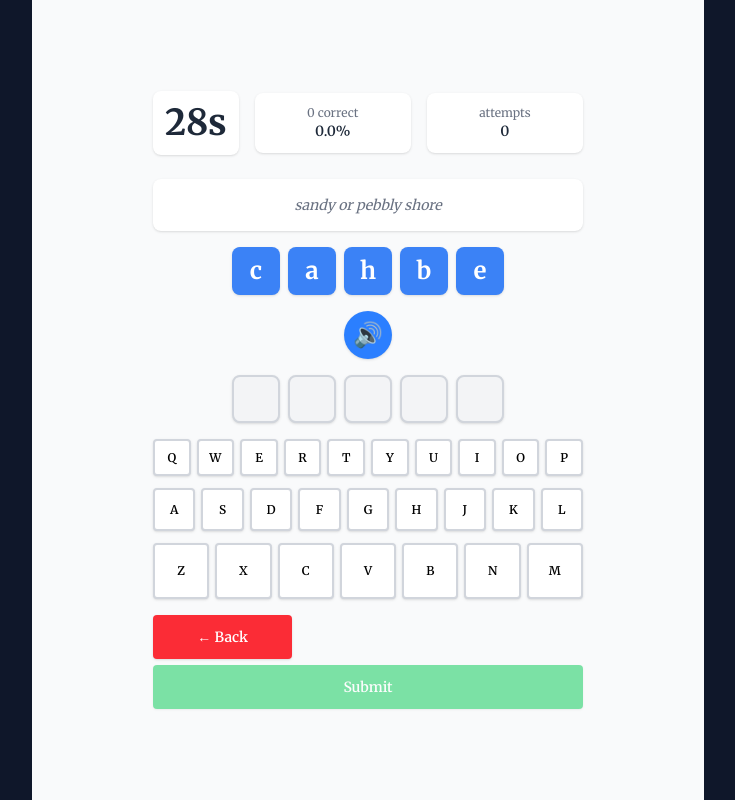
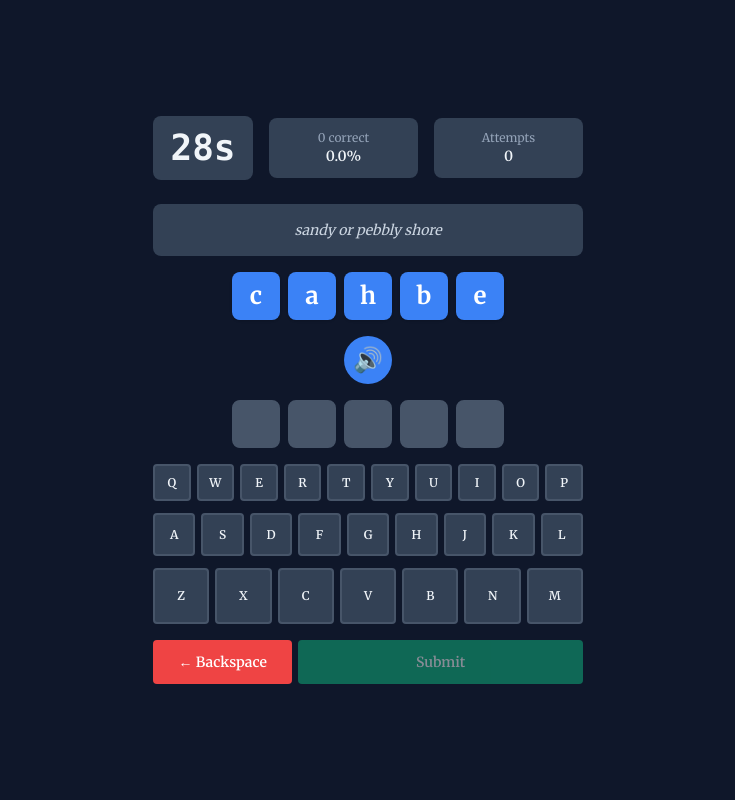
Before and after one commit to imballinst/atoyr, a React (Vite) app in the folder packages/client/: page / in a window 1280 px wide. Both pictures are taken after a click on the button "Start Game". Shown: the whole page, without its empty margins (272-1007 px from the left). Built offline with nearby package versions, Linux system fonts and the light colour scheme; the HTML template or start-up script is replaced by a standard one.

Commit message:
checkpoint

```diff
--- a/packages/client/src/components/GameScreen.tsx
+++ b/packages/client/src/components/GameScreen.tsx
@@ -67,25 +67,25 @@ export function GameScreen({
   const timerColor = remainingSeconds <= 5 ? 'text-red-500' : 'text-gray-800';
 
   return (
-    <div className="w-screen h-screen max-w-2xl mx-auto flex flex-col items-center justify-center p-4 bg-gray-50 overflow-hidden">
+    <div className="w-screen h-screen flex flex-col items-center justify-center p-4 bg-dark-bg-primary overflow-hidden">
       <div className="w-full max-w-[430px] mx-auto flex justify-between items-center mb-6 gap-4">
-        <div className={`text-4xl font-bold min-w-20 text-center bg-white p-3 rounded-lg shadow ${timerColor}`}>
+        <div className={`text-4xl font-mono font-bold w-25 text-center bg-dark-bg-tertiary p-3 rounded-lg ${timerColor === 'text-red-500' ? 'text-red-500' : 'text-dark-text-primary'}`}>
           {remainingSeconds}s
         </div>
         <div className="flex gap-4 flex-1">
-          <div className="flex-1 bg-white p-3 rounded-lg text-center shadow">
-            <div className="text-xs text-gray-500">{score} correct</div>
-            <div className="text-sm font-semibold text-gray-800">{accuracy}%</div>
+          <div className="flex-1 bg-dark-bg-tertiary p-3 rounded-lg text-center">
+            <div className="text-xs text-dark-text-tertiary">{score} correct</div>
+            <div className="text-sm font-semibold text-dark-text-primary">{accuracy}%</div>
           </div>
-          <div className="flex-1 bg-white p-3 rounded-lg text-center shadow">
-            <div className="text-xs text-gray-500">attempts</div>
-            <div className="text-sm font-semibold text-gray-800">{totalAttempts}</div>
+          <div className="flex-1 bg-dark-bg-tertiary p-3 rounded-lg text-center">
+            <div className="text-xs text-dark-text-tertiary">Attempts</div>
+            <div className="text-sm font-semibold text-dark-text-primary">{totalAttempts}</div>
           </div>
         </div>
       </div>
 
       <div className="flex flex-col items-center w-full max-w-[430px] mx-auto gap-4">
-        <div className="bg-white p-4 rounded-lg text-center text-sm italic text-gray-500 min-h-10 flex items-center justify-center shadow w-full">
+        <div className="bg-dark-bg-tertiary p-4 rounded-lg text-center text-sm italic text-dark-text-secondary min-h-10 flex items-center justify-center w-full">
           {definition}
         </div>
 
@@ -102,7 +102,7 @@ export function GameScreen({
 
         <button
           onClick={() => speakLetters(scrambled)}
-          className="bg-blue-500 text-white w-12 h-12 rounded-full text-2xl transition duration-200 hover:bg-blue-700 hover:scale-110 active:scale-95 shadow"
+          className="bg-dark-interactive-primary text-white w-12 h-12 rounded-full text-2xl transition duration-200 hover:bg-dark-interactive-hover hover:scale-110 active:scale-95"
           aria-label="Speak letters"
         >
           🔊
@@ -110,13 +110,13 @@ export function GameScreen({
 
         <div className="flex gap-2 justify-center w-full">
           {answer.split('').map((letter, i) => (
-            <div key={i} className="w-12 h-12 flex items-center justify-center bg-white border-2 border-gray-300 font-bold text-2xl rounded-lg shadow">
+            <div key={i} className="w-12 h-12 flex items-center justify-center bg-dark-bg-tertiary border-2 border-dark-border-primary font-bold text-2xl rounded-lg text-dark-text-primary">
               {letter}
             </div>
           ))}
           {answer.length < 5 &&
             Array.from({ length: 5 - answer.length }).map((_, i) => (
-              <div key={`empty-${i}`} className="w-12 h-12 bg-gray-100 border-2 border-gray-300 rounded-lg shadow" />
+              <div key={`empty-${i}`} className="w-12 h-12 bg-dark-bg-accent border-2 border-dark-border-primary rounded-lg" />
             ))}
         </div>
 
@@ -137,7 +137,7 @@ export function GameScreen({
             {['Q', 'W', 'E', 'R', 'T', 'Y', 'U', 'I', 'O', 'P'].map((key) => (
               <button
                 key={key}
-                className="aspect-square bg-white border-2 border-gray-300 rounded font-semibold text-xs transition duration-200 shadow hover:bg-blue-500 hover:text-white hover:-translate-y-0.5 hover:shadow-lg active:translate-y-0 disabled:opacity-50 disabled:cursor-not-allowed"
+                className="aspect-square bg-dark-bg-tertiary border-2 border-dark-border-primary rounded font-semibold text-xs transition duration-200 text-dark-text-primary hover:bg-dark-interactive-primary hover:text-white hover:-translate-y-0.5 hover:shadow-lg active:translate-y-0 disabled:opacity-50 disabled:cursor-not-allowed"
                 onClick={() => handleLetterClick(key)}
                 disabled={answer.length >= 5}
               >
@@ -149,7 +149,7 @@ export function GameScreen({
             {['A', 'S', 'D', 'F', 'G', 'H', 'J', 'K', 'L'].map((key) => (
               <button
                 key={key}
-                className="aspect-square bg-white border-2 border-gray-300 rounded font-semibold text-xs transition duration-200 shadow hover:bg-blue-500 hover:text-white hover:-translate-y-0.5 hover:shadow-lg active:translate-y-0 disabled:opacity-50 disabled:cursor-not-allowed"
+                className="aspect-square bg-dark-bg-tertiary border-2 border-dark-border-primary rounded font-semibold text-xs transition duration-200 text-dark-text-primary hover:bg-dark-interactive-primary hover:text-white hover:-translate-y-0.5 hover:shadow-lg active:translate-y-0 disabled:opacity-50 disabled:cursor-not-allowed"
                 onClick={() => handleLetterClick(key)}
                 disabled={answer.length >= 5}
               >
@@ -161,7 +161,7 @@ export function GameScreen({
             {['Z', 'X', 'C', 'V', 'B', 'N', 'M'].map((key) => (
               <button
                 key={key}
-                className="aspect-square bg-white border-2 border-gray-300 rounded font-semibold text-xs transition duration-200 shadow hover:bg-blue-500 hover:text-white hover:-translate-y-0.5 hover:shadow-lg active:translate-y-0 disabled:opacity-50 disabled:cursor-not-allowed"
+                className="aspect-square bg-dark-bg-tertiary border-2 border-dark-border-primary rounded font-semibold text-xs transition duration-200 text-dark-text-primary hover:bg-dark-interactive-primary hover:text-white hover:-translate-y-0.5 hover:shadow-lg active:translate-y-0 disabled:opacity-50 disabled:cursor-not-allowed"
                 onClick={() => handleLetterClick(key)}
                 disabled={answer.length >= 5}
               >
@@ -174,16 +174,16 @@ export function GameScreen({
         <div className="grid grid-cols-3 gap-1.5 w-full">
           <button
             onClick={handleBackspace}
-            className="col-span-1 py-3 bg-red-500 text-white font-semibold text-sm rounded transition duration-200 shadow hover:bg-red-600 hover:-translate-y-0.5 hover:shadow-lg active:translate-y-0"
+            className="col-span-1 py-3 bg-dark-interactive-error text-white font-semibold text-sm rounded transition duration-200 hover:bg-red-600 hover:-translate-y-0.5 hover:shadow-lg active:translate-y-0"
             aria-label="Backspace"
           >
-            ← Back
+            ← Backspace
           </button>
-          <div className="col-span-2" />
+
           <button
             onClick={handleSubmit}
             disabled={answer.length === 0}
-            className="col-span-3 py-3 bg-green-500 text-white font-semibold text-sm rounded transition duration-200 shadow hover:bg-green-600 hover:-translate-y-0.5 hover:shadow-lg active:translate-y-0 disabled:opacity-50 disabled:cursor-not-allowed"
+            className="col-span-2 py-3 bg-dark-interactive-success text-white font-semibold text-sm rounded transition duration-200 hover:bg-green-600 hover:-translate-y-0.5 hover:shadow-lg active:translate-y-0 disabled:opacity-50 disabled:cursor-not-allowed"
           >
             Submit
           </button>
--- a/packages/client/src/components/ResultsScreen.tsx
+++ b/packages/client/src/components/ResultsScreen.tsx
@@ -12,22 +12,22 @@ export function ResultsScreen({ score, totalAttempts, leaderboard, onPlayAgain }
   const accuracy = totalAttempts > 0 ? ((score / totalAttempts) * 100).toFixed(1) : '0.0';
 
   return (
-    <div className="w-screen h-screen max-w-2xl mx-auto flex items-center justify-center p-5 bg-dark-bg-primary">
-      <div className="bg-white rounded-2xl p-10 text-center shadow-2xl w-full max-w-[430px]">
-        <h1 className="text-4xl font-bold mb-6 text-gray-800">Game Over!</h1>
+    <div className="w-screen h-screen flex items-center justify-center p-5 bg-dark-bg-primary">
+      <div className="rounded-2xl p-10 text-center w-full max-w-[430px]">
+        <h1 className="text-4xl font-bold mb-6 text-dark-text-primary">Game Over!</h1>
 
         <div className="grid grid-cols-3 gap-3 mb-8">
-          <div className="bg-gray-50 p-4 rounded-lg border border-gray-200">
-            <div className="text-xs text-gray-500 mb-2 font-medium">Correct</div>
-            <div className="text-3xl font-bold text-blue-500">{score}</div>
+          <div className="bg-dark-bg-tertiary p-4 rounded-lg">
+            <div className="text-xs text-dark-text-tertiary mb-2 font-medium">Correct</div>
+            <div className="text-3xl font-bold text-dark-text-primary">{score}</div>
           </div>
-          <div className="bg-gray-50 p-4 rounded-lg border border-gray-200">
-            <div className="text-xs text-gray-500 mb-2 font-medium">Attempts</div>
-            <div className="text-3xl font-bold text-gray-800">{totalAttempts}</div>
+          <div className="bg-dark-bg-tertiary p-4 rounded-lg">
+            <div className="text-xs text-dark-text-tertiary mb-2 font-medium">Attempts</div>
+            <div className="text-3xl font-bold text-dark-text-primary">{totalAttempts}</div>
           </div>
-          <div className="bg-gray-50 p-4 rounded-lg border border-gray-200">
-            <div className="text-xs text-gray-500 mb-2 font-medium">Accuracy</div>
-            <div className="text-3xl font-bold text-green-500">{accuracy}%</div>
+          <div className="bg-dark-bg-tertiary p-4 rounded-lg">
+            <div className="text-xs text-dark-text-tertiary mb-2 font-medium">Accuracy</div>
+            <div className="text-3xl font-bold text-dark-interactive-success">{accuracy}%</div>
           </div>
         </div>
 
@@ -39,19 +39,21 @@ export function ResultsScreen({ score, totalAttempts, leaderboard, onPlayAgain }
         </button>
 
         {leaderboard.length > 0 && (
-          <div className="mt-6 pt-6 border-t border-gray-300">
-            <h2 className="text-lg font-semibold mb-4 text-gray-800">Leaderboard</h2>
+          <div className="mt-6 pt-6 border-t border-dark-border-secondary">
+            <h2 className="text-lg font-semibold mb-4 text-dark-text-primary">Leaderboard</h2>
             <div className="flex flex-col gap-2 max-h-52 overflow-y-auto">
               {leaderboard
                 .sort((a, b) => b.score - a.score)
                 .slice(0, 10)
                 .map((result, i) => (
-                  <div key={result.id} className="flex gap-3 p-3 bg-gray-50 rounded text-xs">
-                    <span className="font-semibold text-blue-500 min-w-8">#{i + 1}</span>
-                    <span className="flex-1 text-center font-semibold text-gray-800">{result.score}</span>
-                    <span className="font-semibold text-green-500 min-w-12">
-                      {(result.accuracy * 100).toFixed(0)}%
-                    </span>
+                  <div key={result.id} className="flex justify-between gap-3 p-3 bg-dark-bg-tertiary rounded text-xs">
+                    <div className="font-semibold text-dark-text-primary min-w-8">#{i + 1}</div>
+                    <div className='flex gap-x-1 font-mono'>
+                      <div className="flex-1 text-center font-semibold text-dark-text-primary">{result.score}/{result.totalAttempts}</div>
+                      <div className="font-semibold text-dark-interactive-success w-10 text-right">
+                        ({(result.accuracy * 100).toFixed(0)}%)
+                      </div>
+                    </div>
                   </div>
                 ))}
             </div>
--- a/packages/client/src/components/StartScreen.tsx
+++ b/packages/client/src/components/StartScreen.tsx
@@ -6,9 +6,9 @@ interface StartScreenProps {
 
 export function StartScreen({ onStart }: StartScreenProps) {
   return (
-    <div className="w-screen h-screen max-w-2xl mx-auto flex items-center justify-center p-5 bg-dark-bg-primary">
+    <div className="w-screen h-screen flex items-center justify-center p-5 bg-dark-bg-primary">
       <div className="rounded-2xl p-10 text-center w-full max-w-[430px]">
-        <h1 className="text-5xl font-bold text-dark-interactive-primary mb-6">
+        <h1 className="text-5xl font-bold text-dark-interactive-primary mb-3">
           Atoyr
         </h1>
         <p className="text-base text-dark-text-secondary font-medium mb-10">A Test of Your Reflexes</p>
```
